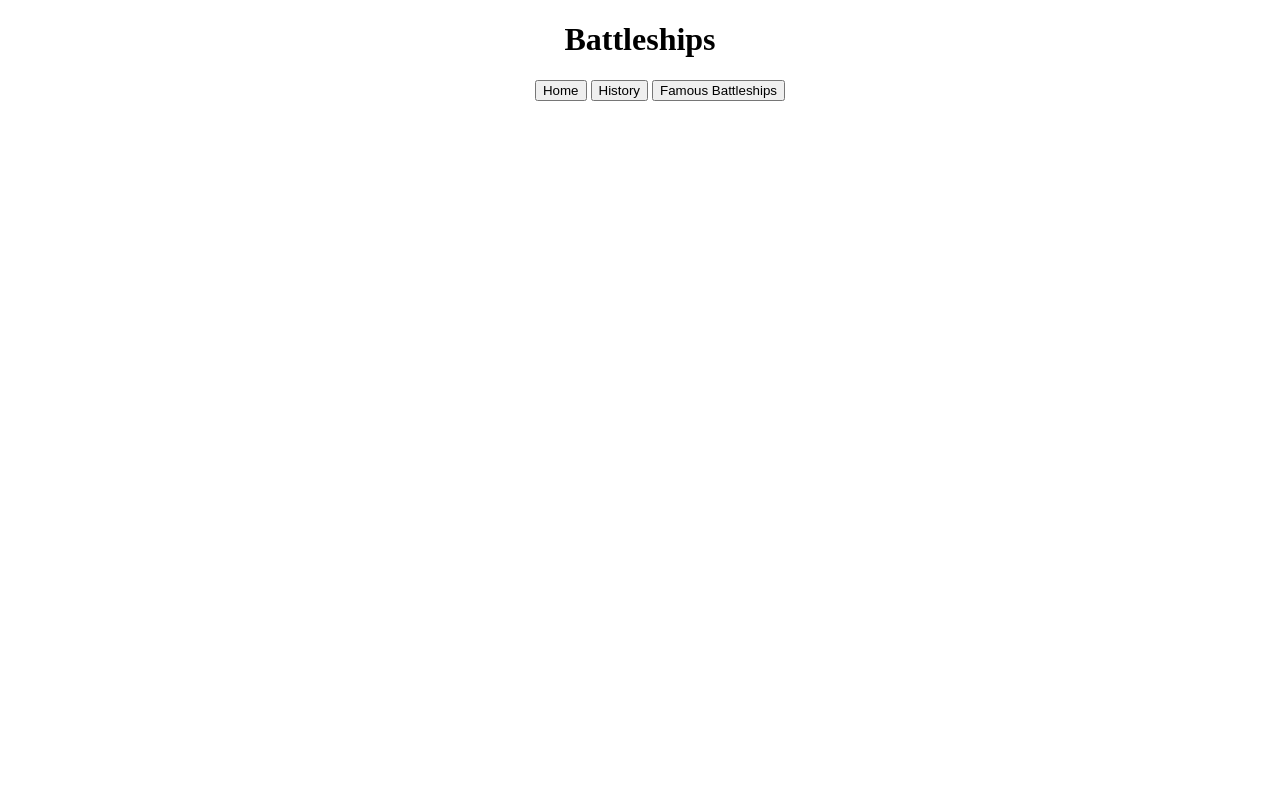
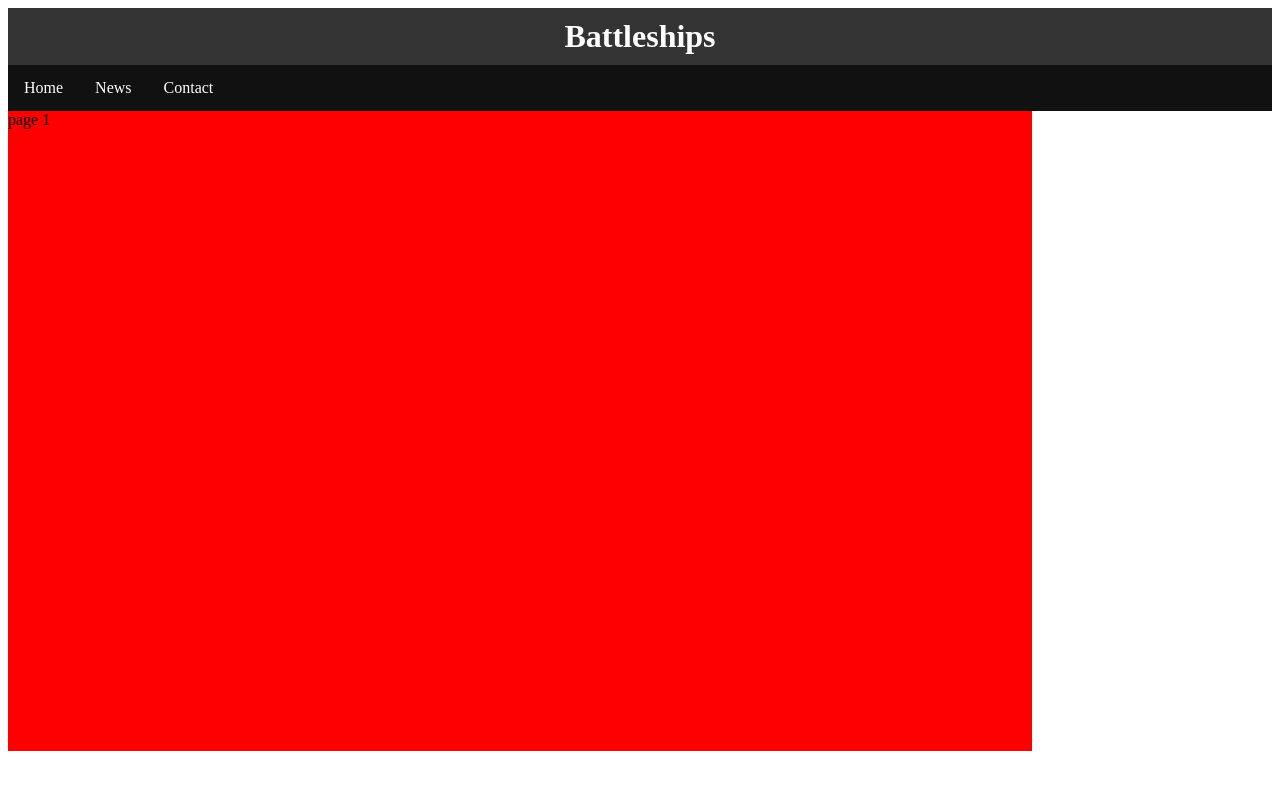
Before and after one commit to Faanggg/faanggg.github.io, a plain HTML site: page webdeva2/index.html in a window 1280 px wide. Drawn offline with Linux system fonts and the light colour scheme.

Commit message:
Progress Check

```diff
--- a/webdeva2/index.html
+++ b/webdeva2/index.html
@@ -8,16 +8,25 @@
 	<script src = "script.js" defer></script>
 </head>
 <body>
-	<header>
-		<h1>Battleships</h1>
-	</header>
+	<header><b>Battleships</b></header>
 	<nav>
+		<button id = "hamIcon">Menu</button>
 		<ul>
-			<li><button>Home</button></li>
-			<li><button>History</button></li>
-			<li><button>Famous Battleships</button></li>
+		  <li class = "button" id = "page1Button">Home</li>
+		  <li class = "button" id = "page2Button">News</li>
+		  <li class = "button" id = "page3Button">Contact</li>
 		</ul>
 	</nav>
-
+	<div class = "container">
+		<div class = "page" id = "page1">
+			page 1
+		</div>
+		<div class = "page" id = "page2">
+			page 2
+		</div>
+		<div class = "page" id = "page3">
+			page 3
+		</div>
+	</div>
 </body>
 </html>
--- a/webdeva2/script.js
+++ b/webdeva2/script.js
@@ -0,0 +1,29 @@
+const page1Button = document.querySelector("#page1Button");
+const page2Button = document.querySelector("#page2Button");
+const page3Button = document.querySelector("#page3Button");
+var allpages = document.querySelectorAll(".page");
+
+hideall();
+show(1);
+
+function hideall() {
+	for (let onepage of allpages) {
+		onepage.style.display="none";
+	}
+}
+
+function show(pageNum) {
+	hideall();
+	let onepage = document.querySelector("#page" + pageNum);
+	onepage.style.display = "block";
+}
+
+page1Button.addEventListener("click", function() {
+	show(1);
+});
+page2Button.addEventListener("click", function() {
+	show(2);
+});
+page3Button.addEventListener("click", function() {
+	show(3);
+});
--- a/webdeva2/style.css
+++ b/webdeva2/style.css
@@ -1,11 +1,57 @@
-header{
-	text-align: center;
+ul {
+  list-style-type: none;
+  margin: 0;
+  padding: 0;
+  overflow: hidden;
+  background-color: #111;
 }
 
-nav{
-	text-align: center;
+li {
+  float: left;
 }
 
-nav ul li{
-	display: inline;
+li.button {
+  display: block;
+  color: white;
+  text-align: center;
+  padding: 14px 16px;
+  text-decoration: none;
 }
+
+li.button:hover {
+  background-color: #333;
+}
+
+header {
+	color: white;
+	background-color: #333;
+	text-align: center;
+	padding: 10px 16px;
+	font-size: 2em;
+}
+
+.container {
+	display: flex;
+}
+.page {
+	width: 80vw;
+	height: 80vh;
+}
+#page1 {
+	background: red;
+}
+#page2 {
+	background: green;
+}
+#page3 {
+	background: blue;
+}
+#hamIcon {
+	display: none;
+}
+
+@media screen and (max-width:800px) {
+	nav ul li {display: block;}
+	#hamIcon {display: block;}
+	ul li.button {display: none;}
+}
```
